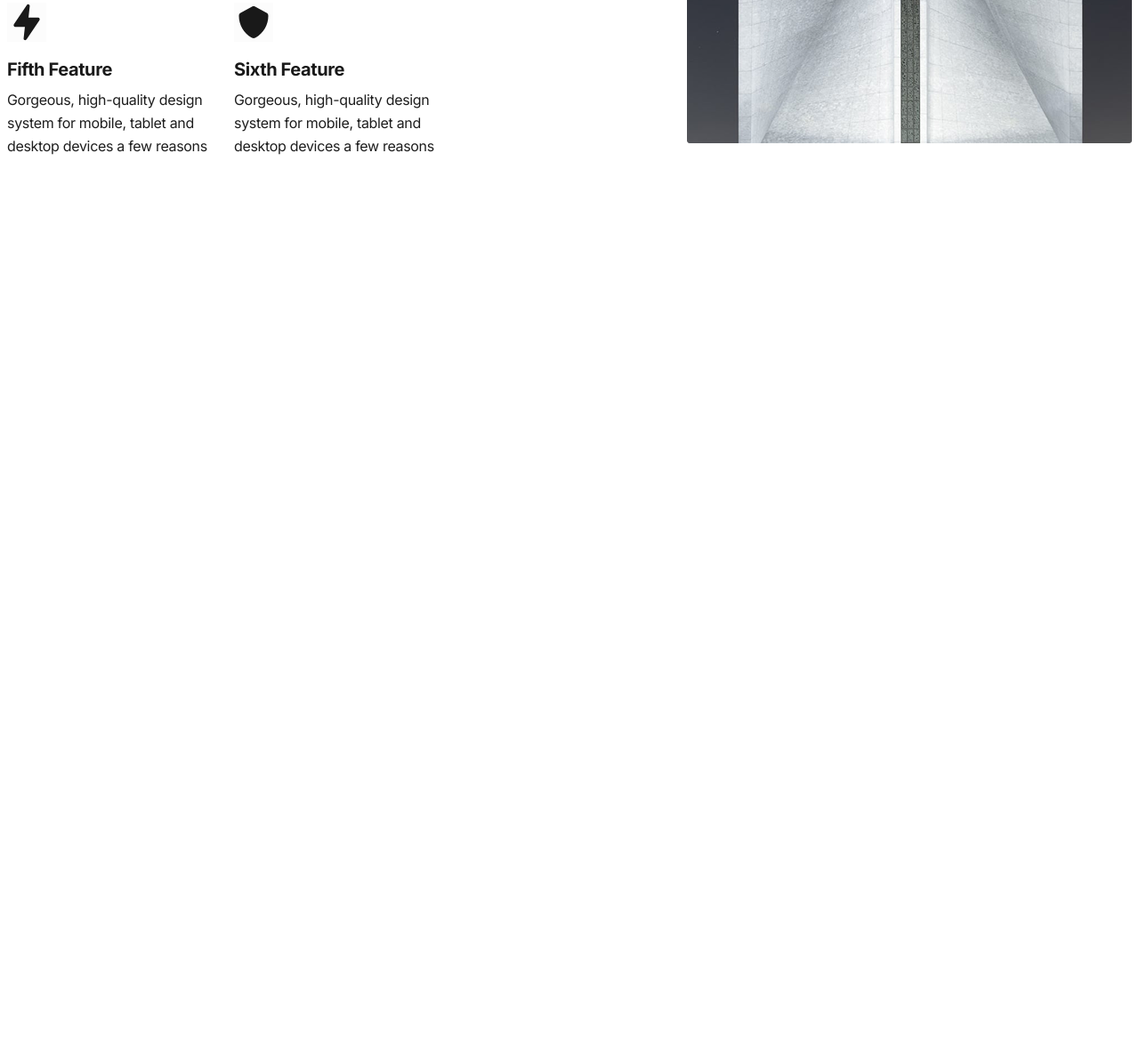
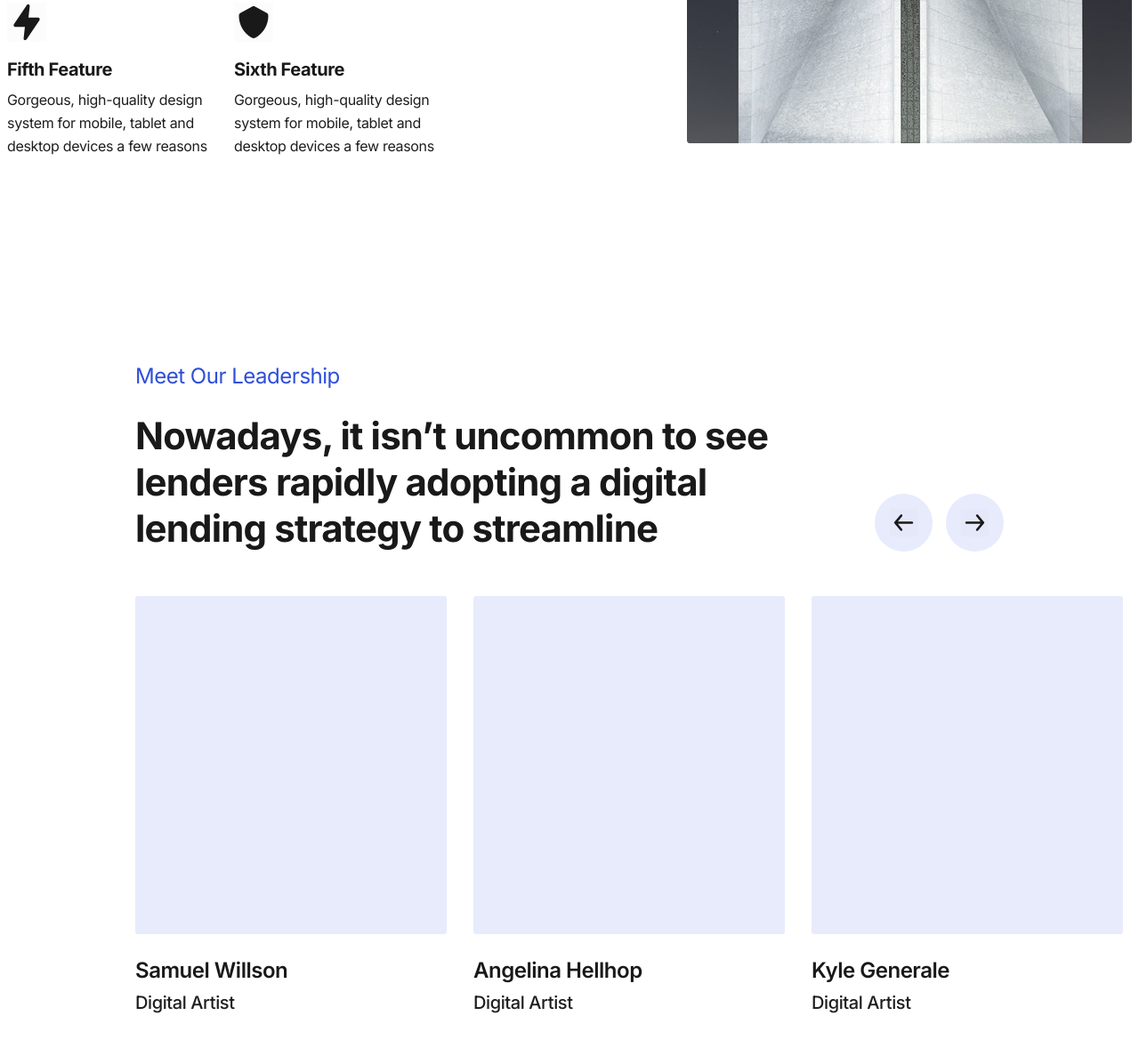
Before and after one commit to sunddaryy/Frontend-Project, a website built with Vite: page index.html in a window 1280 px wide. Shown: the part 2636-3814 px from the top of the page at 89% size. Before the commit the page ends 2942 px from the top, so only its background shows below. Built offline with nearby package versions, Linux system fonts and the light colour scheme; files whose address does not match are found by name.

Commit message:
leadership

```diff
--- a/index.html
+++ b/index.html
@@ -293,6 +293,75 @@
             </div>
           </div>
         </div>
+        <div class="leadership">
+          <div class="container">
+            <div class="leadership__content">
+              <div class="leadership__text">
+                <div class="leadership__meet">Meet Our Leadership</div>
+                <div class="leadership__title">
+                  Nowadays, it isn’t uncommon to see lenders rapidly adopting a digital lending strategy to streamline
+                </div>
+              </div>
+              <div class="leadership__buttons">
+                <svg width="65" height="65" viewBox="0 0 65 65" fill="none" xmlns="http://www.w3.org/2000/svg">
+                  <circle cx="32.5" cy="32.5" r="32.5" fill="#E7EBFC" />
+                  <rect
+                    opacity="0.01"
+                    x="48.5"
+                    y="16.5"
+                    width="32"
+                    height="32"
+                    transform="rotate(90 48.5 16.5)"
+                    fill="#191919"
+                  />
+                  <path
+                    d="M41.8335 31.1667L26.0202 31.1667L30.8602 25.3534C31.3314 24.7864 31.2538 23.9447 30.6868 23.4734C30.1198 23.0021 29.2781 23.0797 28.8068 23.6467L22.1402 31.6467C22.0953 31.7104 22.0552 31.7772 22.0202 31.8467C22.0202 31.9134 22.0202 31.9534 21.9268 32.0201C21.8664 32.173 21.8348 32.3357 21.8335 32.5001C21.8348 32.6645 21.8664 32.8272 21.9268 32.9801C21.9268 33.0467 21.9268 33.0867 22.0202 33.1534C22.0552 33.2229 22.0953 33.2898 22.1402 33.3534L28.8068 41.3534C29.0606 41.6581 29.4369 41.8341 29.8335 41.8334C30.145 41.834 30.4469 41.7255 30.6868 41.5267C30.9595 41.3007 31.131 40.9754 31.1635 40.6227C31.1961 40.27 31.0869 39.9188 30.8602 39.6467L26.0202 33.8334L41.8335 33.8334C42.5699 33.8334 43.1668 33.2365 43.1668 32.5001C43.1668 31.7637 42.5699 31.1667 41.8335 31.1667Z"
+                    fill="#191919"
+                  />
+                </svg>
+                <svg width="65" height="65" viewBox="0 0 65 65" fill="none" xmlns="http://www.w3.org/2000/svg">
+                  <circle cx="32.5" cy="32.5" r="32.5" fill="#E7EBFC" />
+                  <rect
+                    opacity="0.01"
+                    x="16.5"
+                    y="48.5"
+                    width="32"
+                    height="32"
+                    transform="rotate(-90 16.5 48.5)"
+                    fill="#191919"
+                  />
+                  <path
+                    d="M23.1665 33.8333L38.9798 33.8333L34.1398 39.6466C33.6686 40.2136 33.7462 41.0553 34.3132 41.5266C34.8802 41.9979 35.7219 41.9203 36.1932 41.3533L42.8598 33.3533C42.9047 33.2896 42.9448 33.2228 42.9798 33.1533C42.9798 33.0866 42.9798 33.0466 43.0732 32.9799C43.1336 32.827 43.1652 32.6643 43.1665 32.4999C43.1652 32.3355 43.1336 32.1728 43.0732 32.0199C43.0732 31.9533 43.0732 31.9133 42.9798 31.8466C42.9448 31.7771 42.9047 31.7102 42.8598 31.6466L36.1932 23.6466C35.9394 23.3419 35.5631 23.1659 35.1665 23.1666C34.855 23.166 34.5531 23.2745 34.3132 23.4733C34.0405 23.6993 33.869 24.0246 33.8365 24.3773C33.8039 24.73 33.9131 25.0812 34.1398 25.3533L38.9798 31.1666L23.1665 31.1666C22.4301 31.1666 21.8332 31.7635 21.8332 32.4999C21.8332 33.2363 22.4301 33.8333 23.1665 33.8333Z"
+                    fill="#191919"
+                  />
+                </svg>
+              </div>
+              <div class="leadership__profiles">
+                <div class="big-profile">
+                  <div class="big-profile__pic"></div>
+                  <div class="big-profile__text">
+                    <div class="big-profile__name">Samuel Willson</div>
+                    <div class="big-profile__role">Digital Artist</div>
+                  </div>
+                </div>
+                <div class="big-profile">
+                  <div class="big-profile__pic"></div>
+                  <div class="big-profile__text">
+                    <div class="big-profile__name">Angelina Hellhop</div>
+                    <div class="big-profile__role">Digital Artist</div>
+                  </div>
+                </div>
+                <div class="big-profile">
+                  <div class="big-profile__pic"></div>
+                  <div class="big-profile__text">
+                    <div class="big-profile__name">Kyle Generale</div>
+                    <div class="big-profile__role">Digital Artist</div>
+                  </div>
+                </div>
+              </div>
+            </div>
+          </div>
+        </div>
       </div>
       <footer class="page__footer"></footer>
     </div>
--- a/src/index.css
+++ b/src/index.css
@@ -15,3 +15,5 @@
 @import './styles/components/play.css';
 @import './styles/components/features.css';
 @import './styles/components/feature.css';
+@import './styles/components/leadership.css';
+@import './styles/components/big-profile.css';
--- /dev/null
+++ b/src/styles/components/big-profile.css
@@ -0,0 +1,34 @@
+.big-profile {
+  display: flex;
+  flex-direction: column;
+  gap: 24px;
+}
+
+.big-profile__pic {
+  background: var(--base-bg-secondary);
+  border-radius: 3px;
+  width: 350px;
+  height: 380px;
+}
+
+.big-profile__text {
+  display: flex;
+  flex-direction: column;
+  gap: 4px;
+}
+
+.big-profile__name {
+  font-weight: 600;
+  font-size: 24px;
+  line-height: 142%;
+  letter-spacing: -0.02em;
+  color: var(--base-text-primary);
+}
+
+.big-profile__role {
+  font-weight: 500;
+  font-size: 20px;
+  line-height: 150%;
+  letter-spacing: -0.02em;
+  color: var(--base-text-secondary);
+}
--- /dev/null
+++ b/src/styles/components/leadership.css
@@ -0,0 +1,43 @@
+.leadership {
+  padding: 100px 99px;
+  margin-left: auto;
+  margin-right: auto;
+}
+
+.leadership__content {
+  display: grid;
+  grid-template-columns: 730px 1fr;
+  row-gap: 50px;
+  padding: 0 45px;
+}
+
+.leadership__meet {
+  font-weight: 400;
+  font-size: 24px;
+  line-height: 142%;
+  letter-spacing: -0.02em;
+  color: var(--global-primary);
+  padding-bottom: 24px;
+}
+
+.leadership__title {
+  font-weight: 700;
+  font-size: 42px;
+  line-height: 124%;
+  letter-spacing: -0.02em;
+  color: var(--base-text-primary);
+}
+
+.leadership__buttons {
+  display: flex;
+  margin-left: auto;
+  margin-top: auto;
+  gap: 15px;
+}
+
+.leadership__profiles {
+  display: flex;
+  grid-column: 1 / 3;
+  grid-row: 2;
+  gap: 30px;
+}
```
Also changed, not shown: src/images/left_arrow.svg (added), src/images/right_arrow.svg (added).
